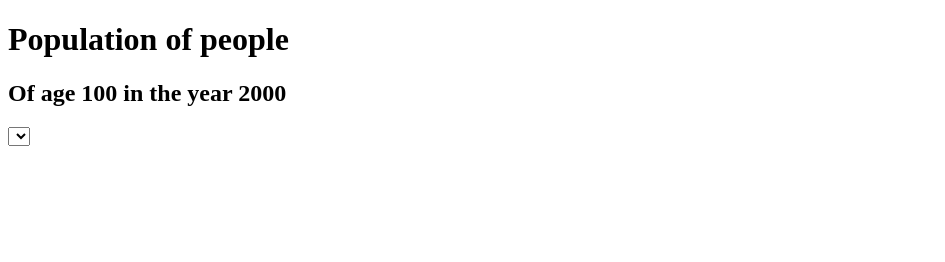
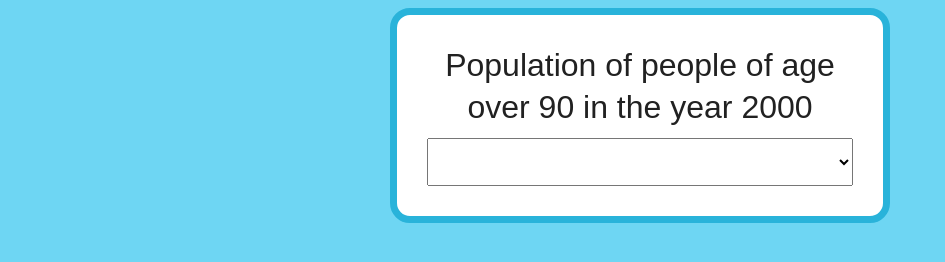
Before and after one commit to iLoveCodingOrg/get-population-by-country, a plain HTML site: page index.html in a window 1280 px wide. Shown: the whole page, without its empty margins (0-945 px from the left). Drawn offline with Linux system fonts and the light colour scheme; no server answers.

Commit message:
step 3 - hw solution

```diff
--- a/app.js
+++ b/app.js
@@ -1,6 +1,4 @@
-// When the Select OPTION changes
-// Make another call to get the info
-// Print the info on the screen
+//
 
 document.addEventListener('DOMContentLoaded', ()=>{
     const population = document.querySelector('.population')
@@ -23,7 +21,6 @@ document.addEventListener('DOMContentLoaded', ()=>{
       })
 
     function printCountries(list){
-      console.log(list)
       list.forEach((item)=>{
         const elem = document.createElement('option')
         elem.textContent = item;
@@ -32,7 +29,7 @@ document.addEventListener('DOMContentLoaded', ()=>{
     }
 
     function getPopulation(country){
-      fetch(`http://api.population.io:80/1.0/population/2000/${country}/100/`, {
+      fetch(`http://api.population.io:80/1.0/population/2000/${country}/`, {
         headers: {
           accept: 'application/json; charset=utf=8'
         }
@@ -41,8 +38,14 @@ document.addEventListener('DOMContentLoaded', ()=>{
         return res.json()
       })
       .then((json)=>{
-        population.textContent = json[0].total
-        console.log(json)
+        const total = json.reduce((accumulator, item)=>{
+          if(item.age > 90){
+            return accumulator + item.total
+          } else {
+            return accumulator
+          }
+        }, 0)
+        population.textContent = total
       })
     }
 
--- a/index.html
+++ b/index.html
@@ -6,11 +6,13 @@
   <meta http-equiv="X-UA-Compatible" content="ie=edge">
   <title>Document</title>
   <script src="app.js"></script>
+  <link rel="stylesheet" href="style.css">
 </head>
 <body>
-  <h1>Population of people</h1>
-  <h2>Of age 100 in the year 2000</h2>
-  <select id="countries"></select>
-  <div class="population"></div>
+  <div class="wrap">
+    <h1>Population of people of age over 90 in the year 2000</h2>
+    <select id="countries"></select>
+    <div class="population"></div>
+  </div>
 </body>
 </html>
--- /dev/null
+++ b/style.css
@@ -0,0 +1,37 @@
+*{
+    box-sizing: border-box;
+  }
+
+  h1{
+    text-align: center;
+    margin: 0px 0 10px;
+    line-height: 1.3em;
+    color: #212121;
+    font-weight: normal;
+  }
+
+  body{
+    font-family: sans-serif;
+    background-color: #6ed6f3;
+  }
+
+  .wrap{
+    max-width: 500px;
+    margin: 0 auto;
+    padding: 30px;
+    background-color: #FFF;
+    border-radius: 20px;
+    border: 7px solid #29b3da;
+  }
+
+  select#countries{
+    font-size: 1.5em;
+    height: 2em;
+    width: 100%;
+  }
+
+  .population{
+    text-align: center;
+    font-weight: bold;
+    font-size: 3em;
+  }
```
